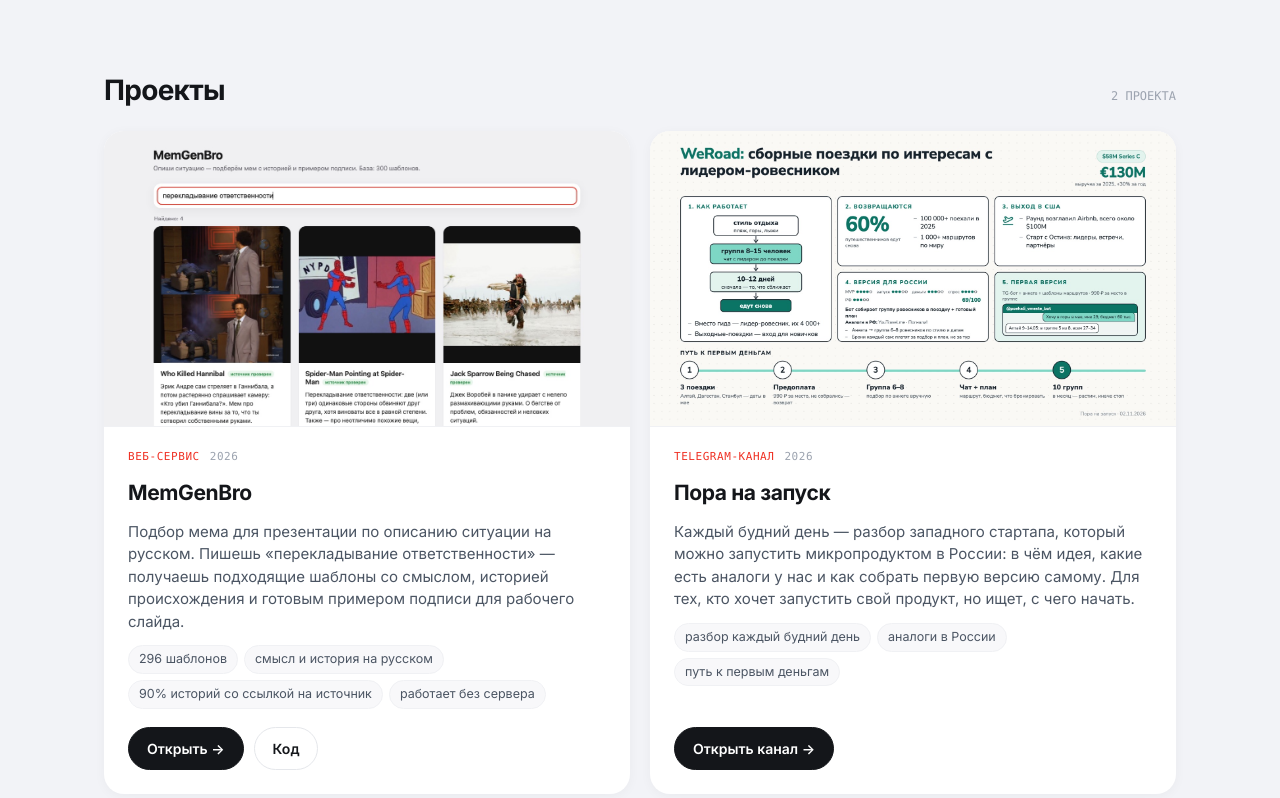
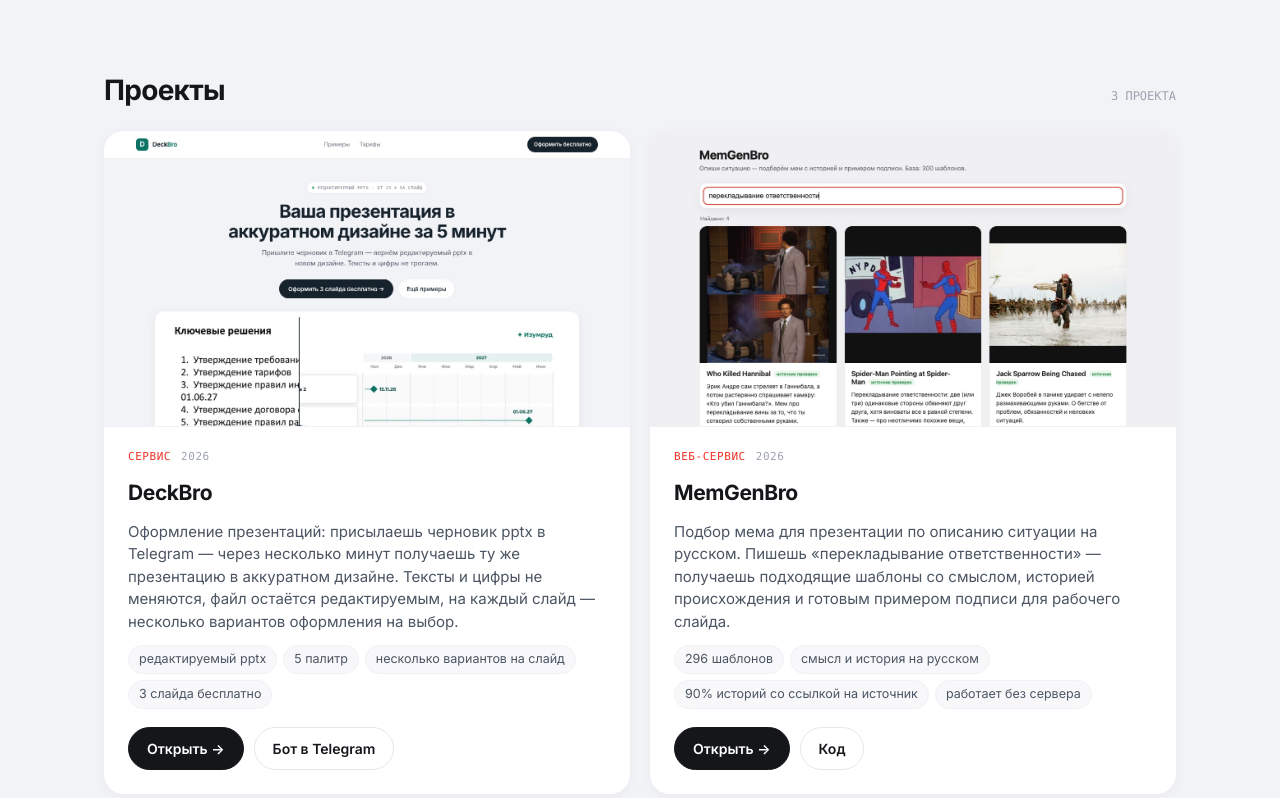
Before and after one commit to brony-afk/brony-afk.github.io, a plain HTML site: page index.html in a window 1280 px wide. Shown: the part 465-1263 px from the top of the page. Drawn offline with Linux system fonts and the light colour scheme.

Commit message:
Add DeckBro

```diff
--- a/index.html
+++ b/index.html
@@ -166,6 +166,16 @@ footer .wrap { display: flex; justify-content: space-between; gap: 16px; flex-wr
 // Новый проект = новый объект в этом списке
 const PROJECTS = [
   {
+    name: "DeckBro",
+    kind: "Сервис",
+    year: "2026",
+    desc: "Оформление презентаций: присылаешь черновик pptx в Telegram — через несколько минут получаешь ту же презентацию в аккуратном дизайне. Тексты и цифры не меняются, файл остаётся редактируемым, на каждый слайд — несколько вариантов оформления на выбор.",
+    facts: ["редактируемый pptx", "5 палитр", "несколько вариантов на слайд", "3 слайда бесплатно"],
+    image: "projects/deckbro.jpg",
+    demo: "https://deckbro.ru/?utm_source=portfolio",
+    extra: { label: "Бот в Telegram", url: "https://t.me/DeckBro_bot?start=portfolio" }
+  },
+  {
     name: "MemGenBro",
     kind: "Веб-сервис",
     year: "2026",
@@ -200,6 +210,7 @@ grid.innerHTML = PROJECTS.map(p => `
       <div class="actions">
         <a class="btn primary" href="${esc(p.demo)}">${esc(p.cta || "Открыть →")}</a>
         ${p.code ? `<a class="btn ghost" href="${esc(p.code)}">Код</a>` : ''}
+        ${p.extra ? `<a class="btn ghost" href="${esc(p.extra.url)}">${esc(p.extra.label)}</a>` : ''}
       </div>
     </div>
   </article>`).join('') + `
```
Also changed, not shown: projects/deckbro.jpg (added).
